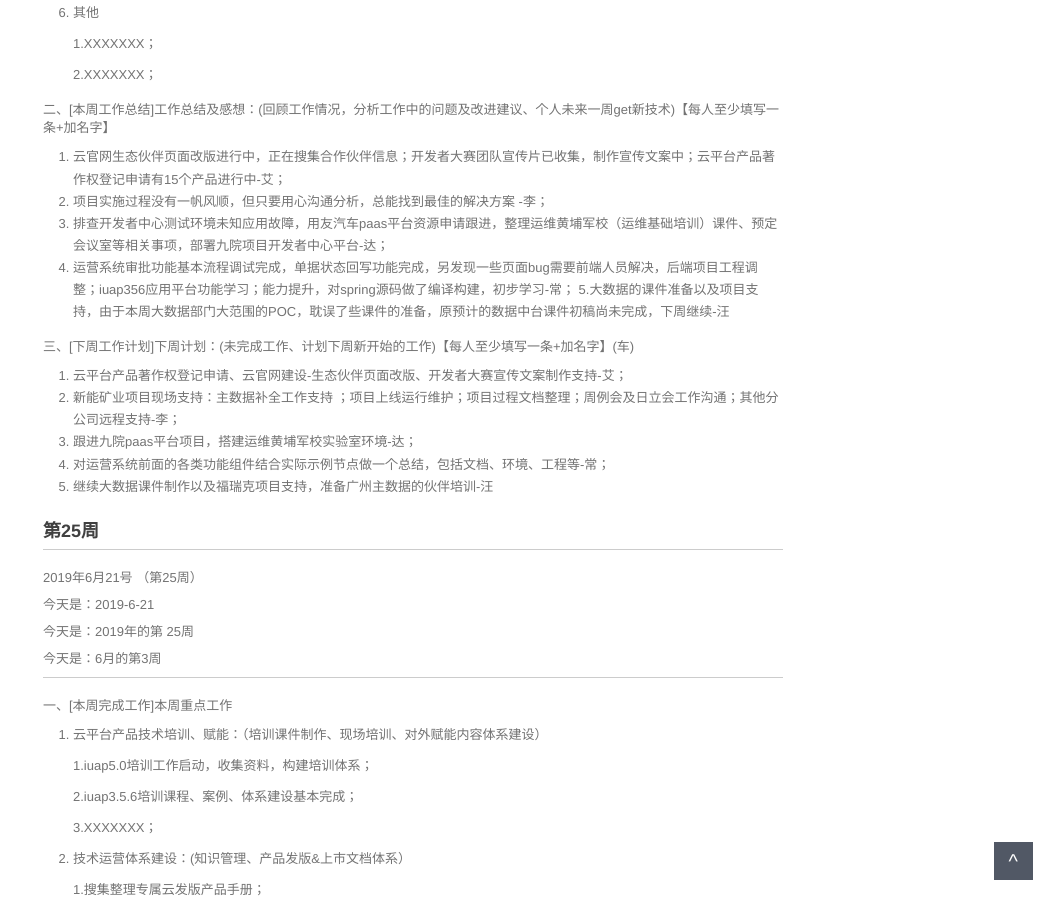
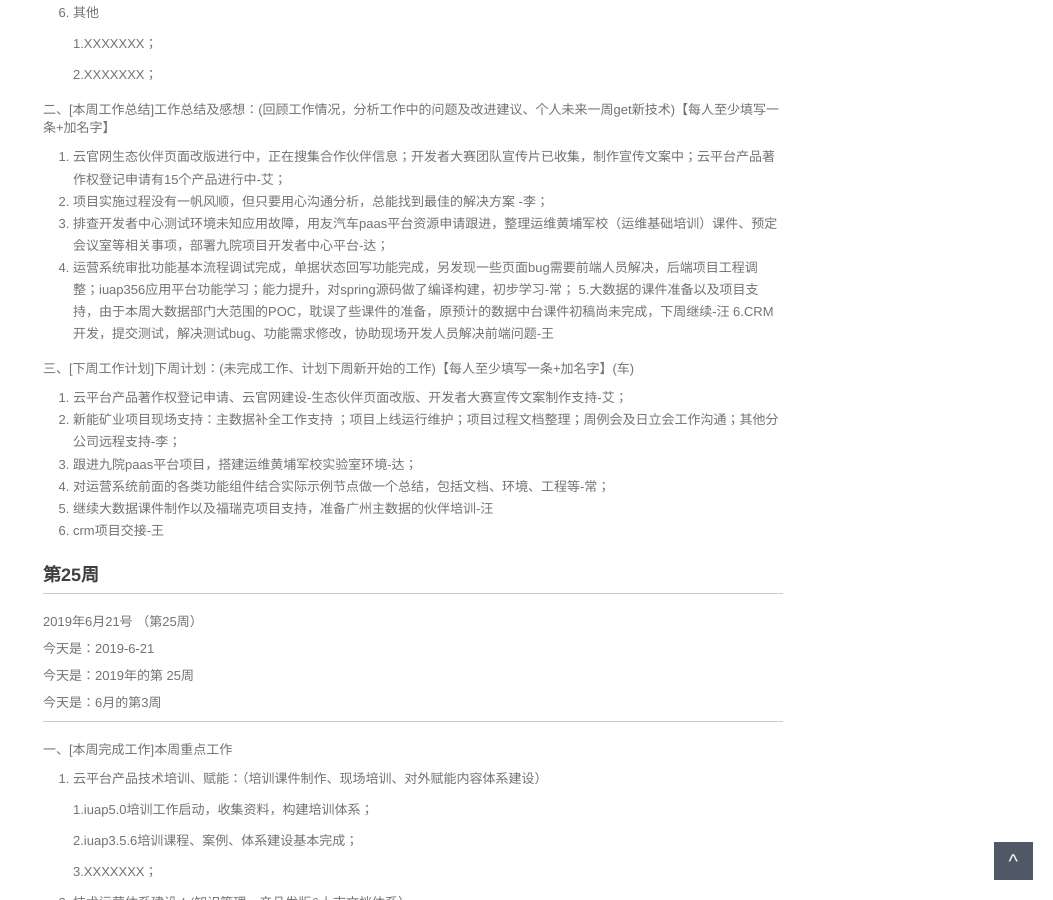
Before and after one commit to walllFlower/blog, a Jekyll site: the page built from _posts/2018-07-17-day_report_cxz.md, in a window 1280 px wide and 900 px high, scrolled down 1209 px. Shown: the whole window, without its empty margins (227-1280 px from the left). Built offline with Jekyll 4.4.1, drawn with Linux system fonts in a browser that asks for light colours; comment, search, counter and statistics services are not loaded.

Commit message:
Update 2018-07-17-day_report_cxz.md

```diff
--- a/_posts/2018-07-17-day_report_cxz.md
+++ b/_posts/2018-07-17-day_report_cxz.md
@@ -78,6 +78,7 @@ categories: 技术运营工作周报
 3. 排查开发者中心测试环境未知应用故障，用友汽车paas平台资源申请跟进，整理运维黄埔军校（运维基础培训）课件、预定会议室等相关事项，部署九院项目开发者中心平台-达；
 4. 运营系统审批功能基本流程调试完成，单据状态回写功能完成，另发现一些页面bug需要前端人员解决，后端项目工程调整；iuap356应用平台功能学习；能力提升，对spring源码做了编译构建，初步学习-常；
 5.大数据的课件准备以及项目支持，由于本周大数据部门大范围的POC，耽误了些课件的准备，原预计的数据中台课件初稿尚未完成，下周继续-汪
+6.CRM开发，提交测试，解决测试bug、功能需求修改，协助现场开发人员解决前端问题-王
 
 三、[下周工作计划]下周计划：(未完成工作、计划下周新开始的工作)【每人至少填写一条+加名字】(车)
 
@@ -86,6 +87,7 @@ categories: 技术运营工作周报
 3. 跟进九院paas平台项目，搭建运维黄埔军校实验室环境-达；
 4. 对运营系统前面的各类功能组件结合实际示例节点做一个总结，包括文档、环境、工程等-常；
 5. 继续大数据课件制作以及福瑞克项目支持，准备广州主数据的伙伴培训-汪
+6. crm项目交接-王
 
 
 
```
